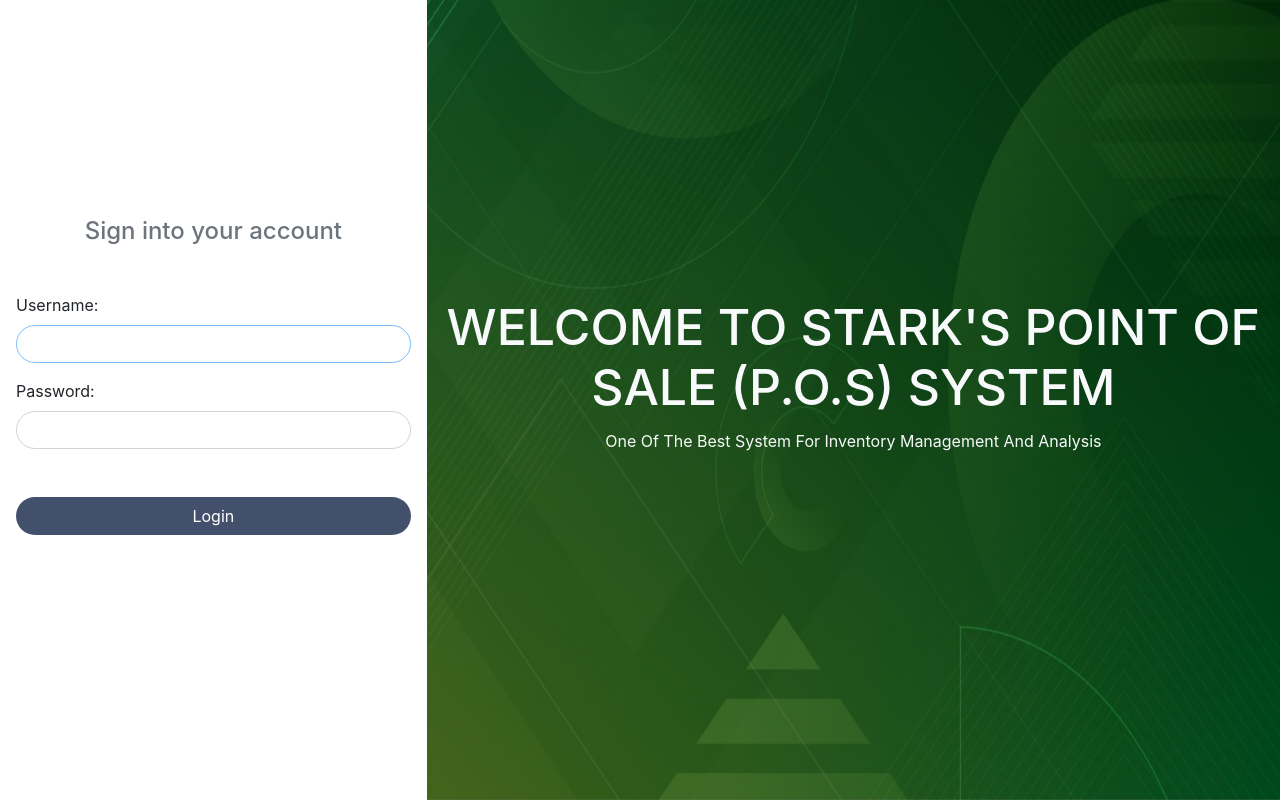
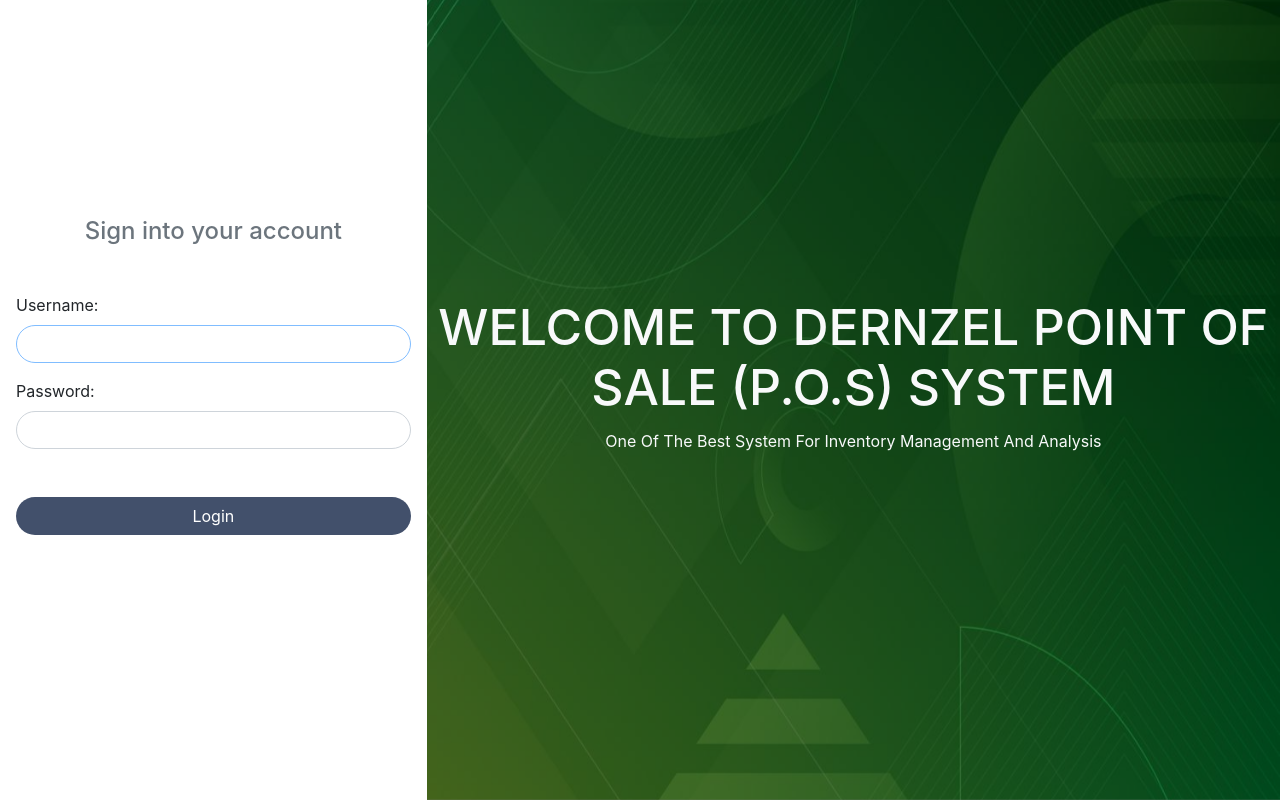
Before and after one commit to Ebenezeroffei/stark_pos, a Django app: page / in a window 1280 px wide. Run offline with Django 3.2, Linux system fonts and the light colour scheme; some libraries are stand-ins or nearby versions.

Commit message:
Fixed some bugs

```diff
--- a/app/templates/app/base.html
+++ b/app/templates/app/base.html
@@ -170,7 +170,7 @@
  <!-- Navbar which displays when the size of the screen becomes small -->
   <nav>
       <!-- Company Image -->
-       <img src="{{ user.companydetails.image.url }}" style ='background: white;width: 50px;border-radius: 50%;height: 50px;border: 3px solid rgba(0,0,0,.2);' alt="">
+      <img src="{{ user.company_details.image.url }}" style ='background: white;width: 50px;border-radius: 50%;height: 50px;border: 3px solid rgba(0,0,0,.2);' alt="">
        <!-- Company Name -->
        <h5 style="font-weight: 400;display: inline-block;margin-left: 10px;">{{ user.companydetails.name }}</h5>
   </nav>
--- a/company/templates/company/base.html
+++ b/company/templates/company/base.html
@@ -58,7 +58,7 @@
             <div id="left-panel" class="col-md-7 col-lg-8 order-md-2 order-1">
                <div class="d-flex align-items-center">
                    <div class="text-center">
-                        <h1 style = 'font-size: 50px' class="text-center p-1 text-light">WELCOME TO STARK'S POINT OF SALE (P.O.S) SYSTEM</h1>
+                        <h1 style = 'font-size: 50px' class="text-center p-1 text-light">WELCOME TO DERNZEL POINT OF SALE (P.O.S) SYSTEM</h1>
                         <p class="text-center text-light">One Of The Best System For Inventory Management And Analysis</p>
                         <a href="#id_username" class="btn text-dark border-dark">Sign In To Continue</a>
                     </div>
```
Also changed, not shown: db.sqlite3.
